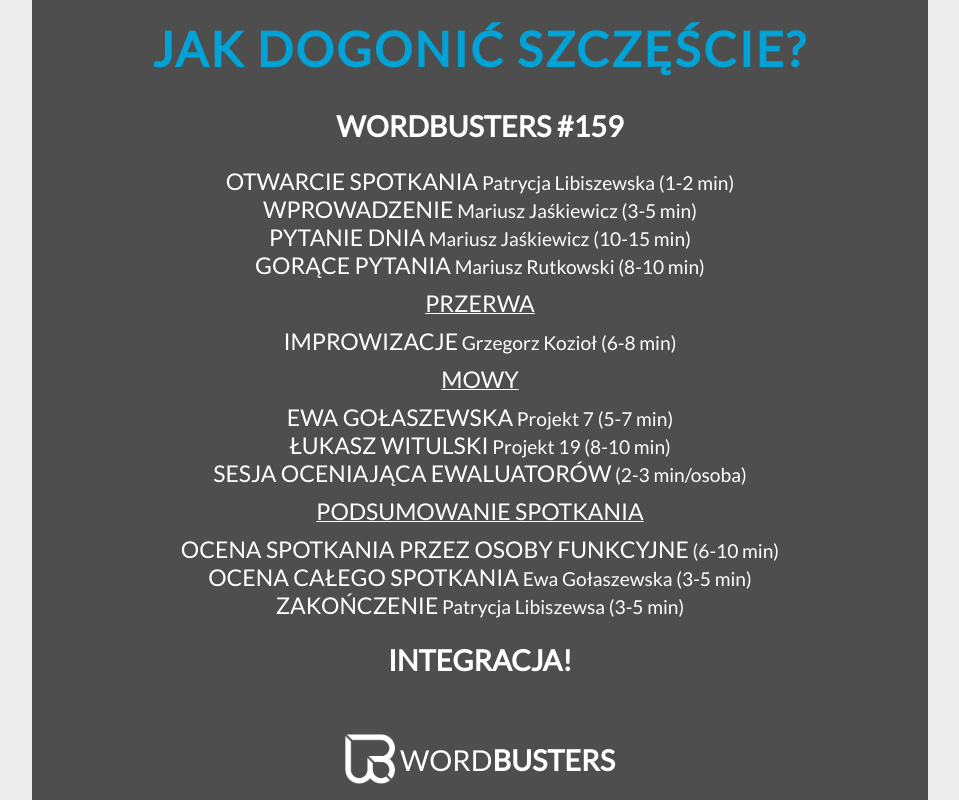
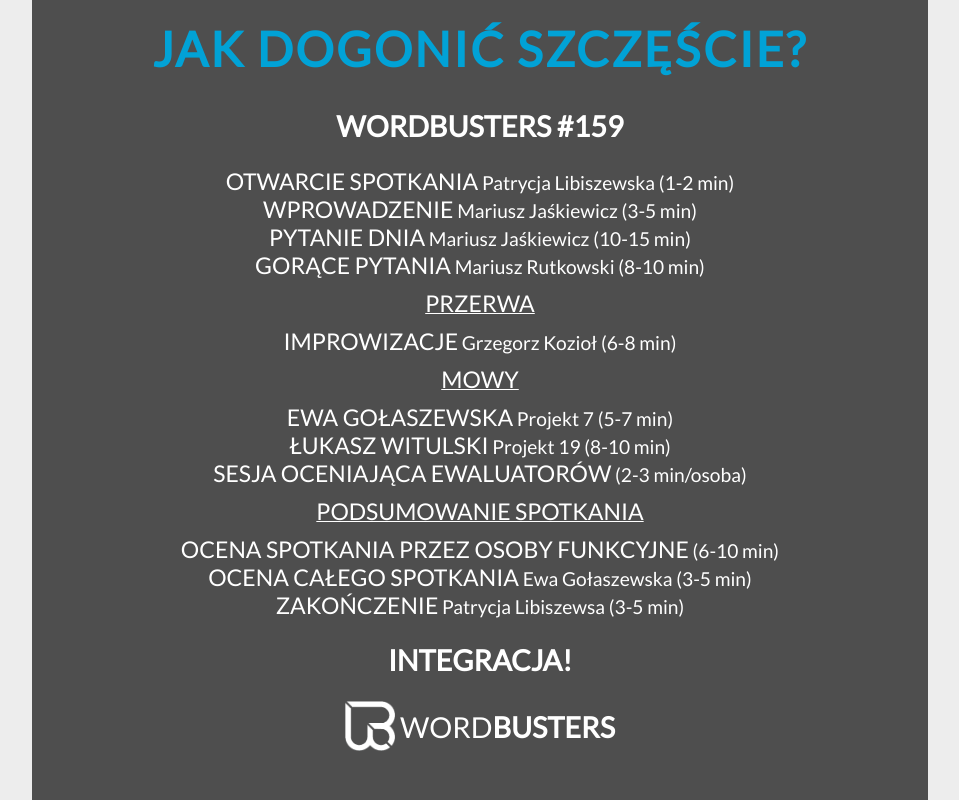
Before and after one commit to sosek108/wordbusters, a website: page wwwroot/agenda.html in a window 1280 px wide. Shown: the whole page, without its empty margins (160-1119 px from the left). Drawn offline with nearby package versions, Linux system fonts and the light colour scheme; files that its build step writes are made by us from their sources; a web font is replaced by a local one.

Commit message:
logo workaround

```diff
--- a/assets/postcss/_agenda.css
+++ b/assets/postcss/_agenda.css
@@ -12,8 +12,6 @@
         color: inherit;
     }
     .footer {
-        position: absolute;
-        bottom: 2vh;
         width: 70vw;
         img {
             width: 50px;
```
